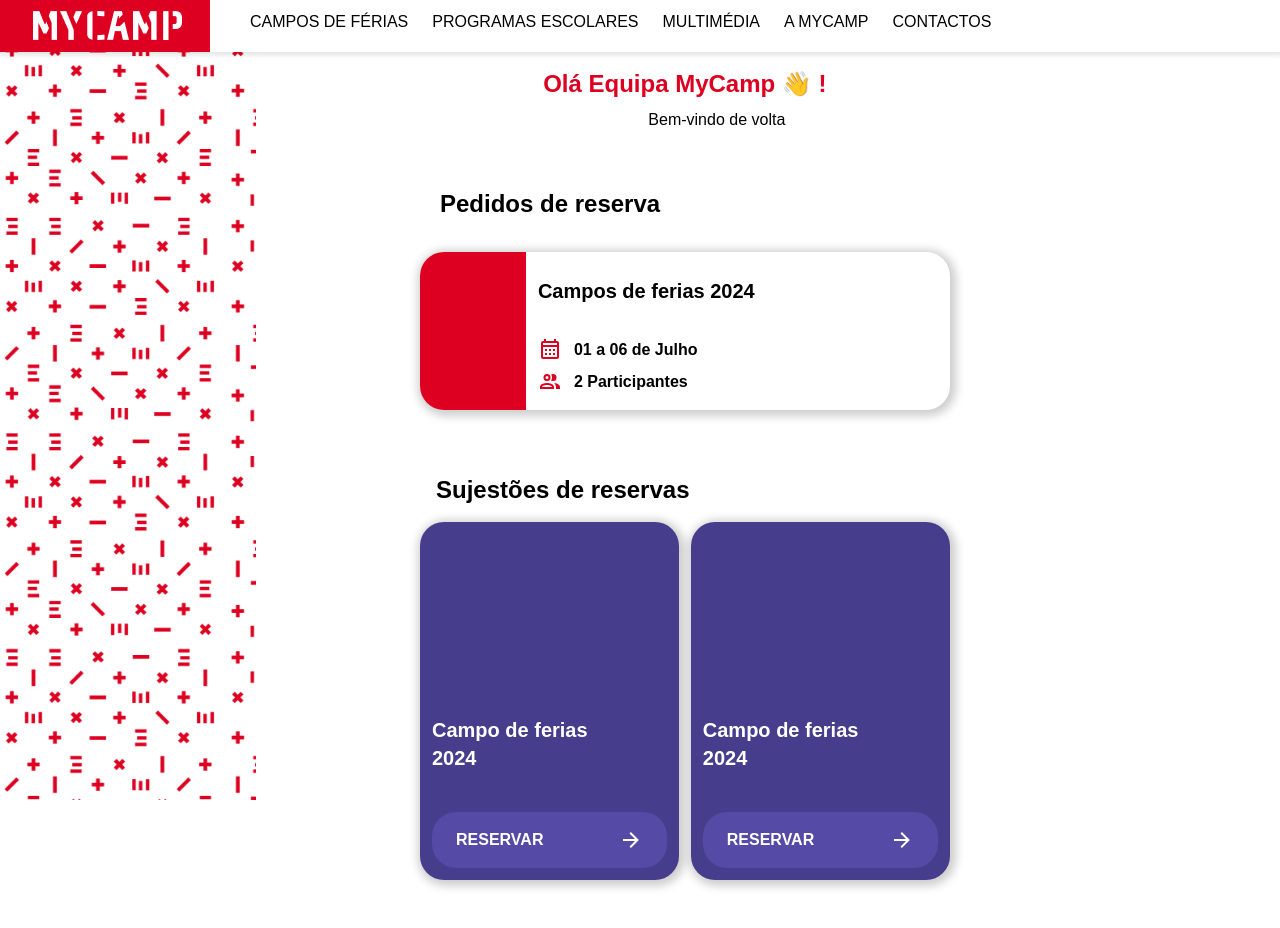
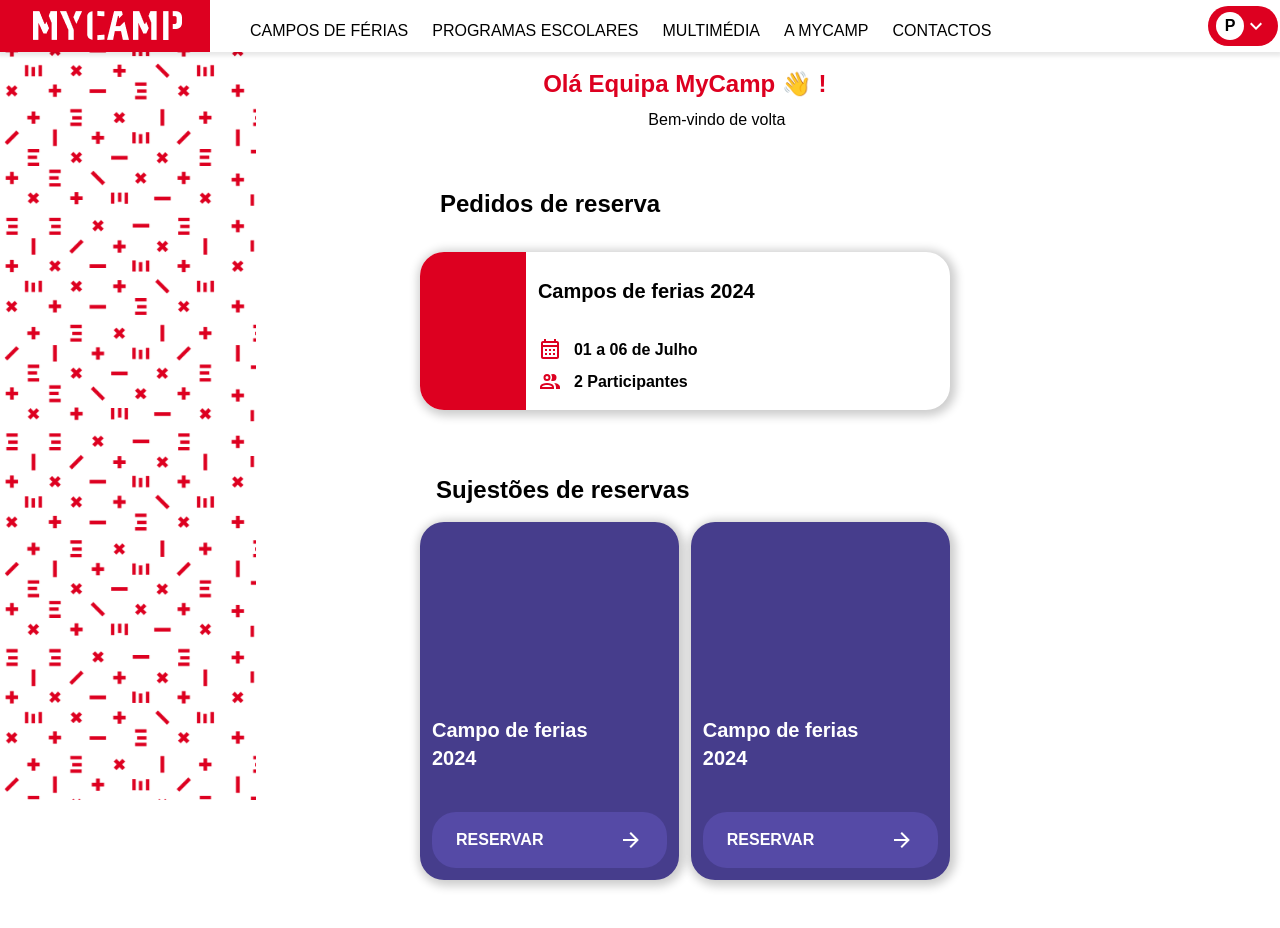
Before and after one commit to robnasq/camp-crm, a React app: page / in a window 1280 px wide. Shown: the top 928 px of the page. Built offline with nearby package versions, Linux system fonts and the light colour scheme; the HTML template or start-up script is replaced by a standard one.

Commit message:
dropdown menu on desk header done

```diff
--- a/src/components/nav-menu/MenuItem.tsx
+++ b/src/components/nav-menu/MenuItem.tsx
@@ -1,18 +1,23 @@
 import Icon from "@mdi/react";
+import clsx from "clsx";
 import { Link } from "react-router-dom";
 
 type IIcon = {
+  variants?: 'sm';
   path: string;
   name: string;
   link: string;
   onclick?: () => void;
 };
-export const MenuItem: React.FC<IIcon> = ({ path, name, link, onclick }) => {
+export const MenuItem: React.FC<IIcon> = ({ path, name, link, onclick, variants }) => {
   return (
     <div onClick={onclick}>
       <Link
         to={link}
-        className="flex hover:text-[#AA0019] cursor-pointer transition-all duration-300  my-6 gap-3"
+        className={clsx('flex hover:text-[#AA0019] cursor-pointer transition-all duration-300  my-6 gap-3', {
+          'ihover:text-[#AA0019] border-none  my-1 ': variants === 'sm',
+
+        })}
       >
         <Icon className="text-[#AA0019]" path={path} size={1} />
         <span className="uppercase text-base">{name}</span>
--- a/src/layouts/components/Header.tsx
+++ b/src/layouts/components/Header.tsx
@@ -1,8 +1,9 @@
 import { Link } from "react-router-dom";
 import Logo from "../../assets/button-home-desktop.png";
+import { NavMenu } from "./HeaderMenu";
 export const Header = () => {
   return (
-    <div className="bg-white fixed shadow-soft h-[52px] max-md:hidden  z-[1000] w-full">
+    <div className="bg-white fixed shadow-soft h-[52px] items-center justify-between max-md:hidden flex z-[1000] w-full">
       <img src={Logo} className="fixed top-0 left-0" />
       <div className="uppercase flex gap-6 ml-[250px] font-medium mt-[10px]">
         <Link to={"/"}>Campos de férias</Link>
@@ -11,6 +12,9 @@
         <Link to={"/"}> A MyCamp</Link>
         <Link to={"/"}>Contactos</Link>
       </div>
+      <div className="max-md:hidden pr-8">
+        <NavMenu />
+      </div >
     </div>
   );
 };
--- /dev/null
+++ b/src/layouts/components/HeaderMenu.tsx
@@ -0,0 +1,101 @@
+import React, { useState, useEffect, useRef } from "react";
+import { MenuItem } from "../../components/nav-menu/MenuItem";
+import {
+ mdiAccountCircleOutline,
+ mdiApps,
+ mdiChevronDown,
+ mdiCreditCardCheckOutline,
+ mdiExitToApp,
+ mdiTicket,
+} from "@mdi/js";
+import Icon from "@mdi/react";
+
+interface DropdownItemProps {
+ img: string;
+ text: string;
+}
+
+const DropdownItem: React.FC<DropdownItemProps> = ({ img, text }) => {
+ return (
+    <li className="flex items-center space-x-2">
+      <img src={img} alt={text} className="w-5 h-5" />
+      <a className="text-sm text-gray-700">{text}</a>
+    </li>
+ );
+};
+
+export const NavMenu: React.FC = () => {
+ const [open, setOpen] = useState(false);
+ const menuRef = useRef<HTMLDivElement>(null);
+
+ useEffect(() => {
+    const handler = (e: MouseEvent) => {
+      if (menuRef.current && !menuRef.current.contains(e.target as Node)) {
+        setOpen(false);
+      }
+    };
+
+    document.addEventListener("mousedown", handler);
+
+    return () => {
+      document.removeEventListener("mousedown", handler);
+    };
+ }, []);
+
+ return (
+    <div className="App w-10 h-10">
+      <div className="menu-container w-5 h-5 relative" ref={menuRef}>
+        <div
+          className="menu-trigger cursor-pointer rounded-[20px] w-[70px] h-10 bg-primary flex items-center px-2"
+          onClick={() => setOpen(!open)}
+        >
+            <span className="rounded-full flex items-center justify-center bg-white w-7 h-7 text-black font-bold">P</span>
+          <Icon
+            path={mdiChevronDown}
+            size={1}
+            className={open ? "transition-all rotate-180 text-white duration-700" : "transition-all duration-700 text-white"}
+          />
+        </div>
+
+        <div
+          className={`dropdown-menu transition-all duration-500 absolute p-3 top- -right-6 mt-2 w-64 bg-primary text-white shadow-lg rounded-lg ${
+            open ? "opacity-100 scale-100 transform transition-all duration-500" : "opacity-0 scale-95 transform transition-all duration-500"
+          }`}
+        >
+          <ul className="">
+            <MenuItem
+              path={mdiApps}
+              variants="sm"
+              name={"Início reservas"}
+              link={"/"}
+            />
+            <MenuItem
+              path={mdiAccountCircleOutline}
+              variants="sm"
+              name={"Perfil"}
+              link={"profile"}
+            />
+            <MenuItem
+              path={mdiTicket}
+              variants="sm"
+              name={"Reservas"}
+              link={"reserves"}
+            />
+            <MenuItem
+              path={mdiCreditCardCheckOutline}
+              variants="sm"
+              name={"Pagamentos"}
+              link={"/payments"}
+            />
+            <MenuItem
+              variants="sm"
+              path={mdiExitToApp}
+              name={"Fechar sessão"}
+              link={""}
+            />
+          </ul>
+        </div>
+      </div>
+    </div>
+ );
+};
```
